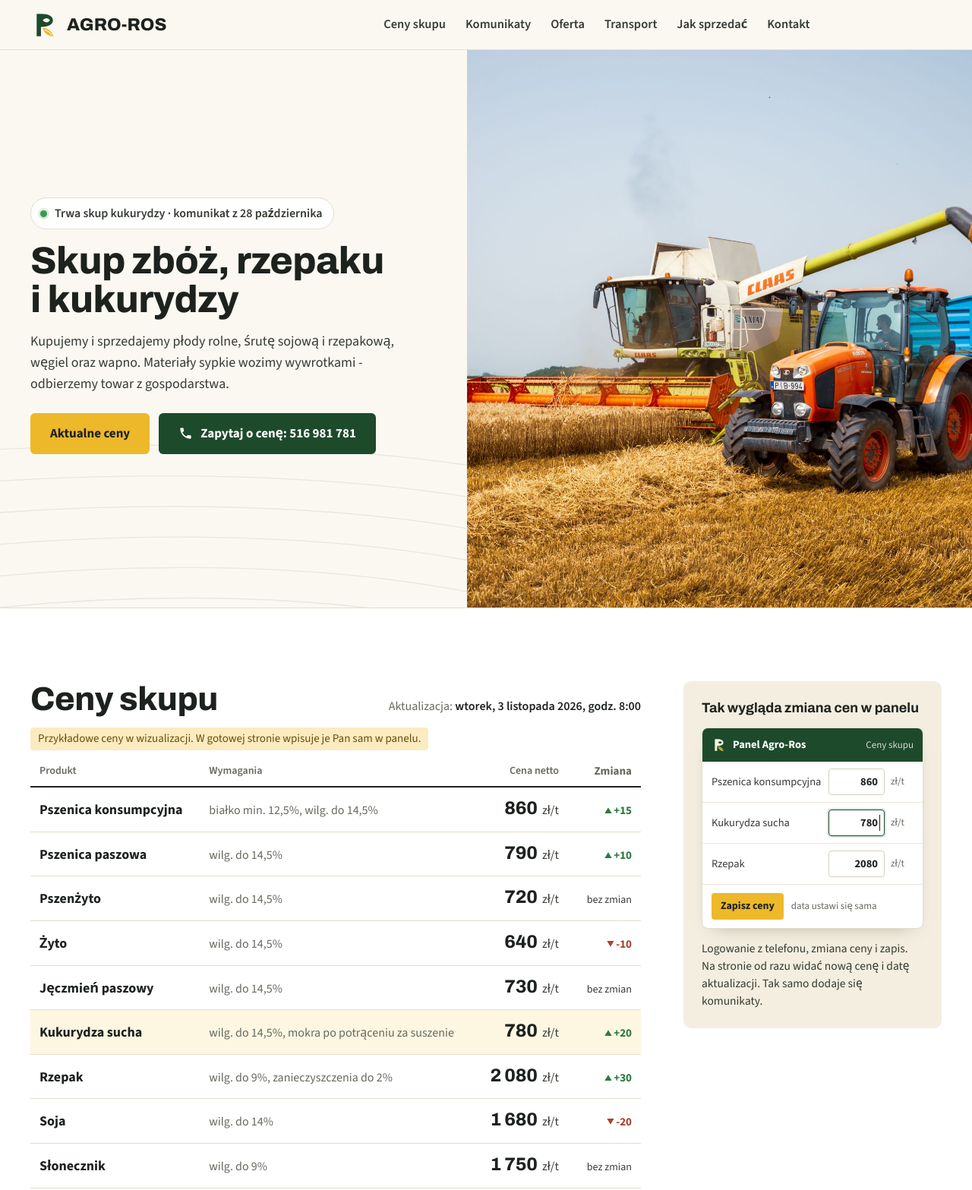
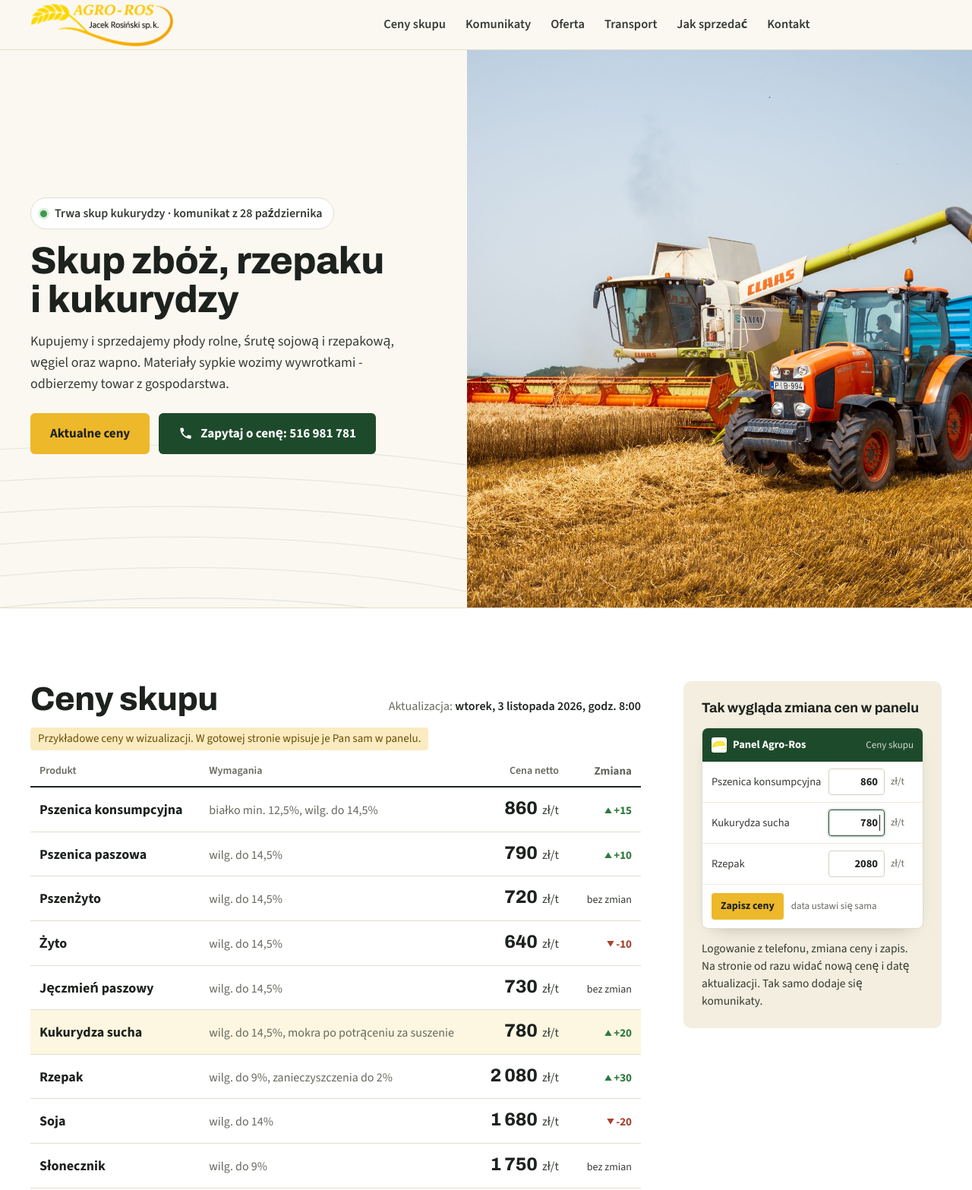
Before and after one commit to Disaster26/agroros-koncepcja, a plain HTML site: page index.html in a window 1280 px wide. Shown: the top 1567 px of the page at 76% size. Drawn offline with nearby package versions, Linux system fonts and the light colour scheme.

Commit message:
Logo klienta (z pliku od Agro-Ros) w nagłówku, stopce i favikonie

```diff
--- a/index.html
+++ b/index.html
@@ -11,8 +11,8 @@
 <link rel="preconnect" href="https://fonts.gstatic.com" crossorigin>
 <link href="https://fonts.googleapis.com/css2?family=Archivo:wdth,wght@100..125,500..800&family=Source+Sans+3:wght@400;600;700&display=swap" rel="stylesheet">
 <link rel="stylesheet" href="style.css">
-<link rel="icon" href="logo/favicon.svg" type="image/svg+xml">
-<link rel="apple-touch-icon" href="logo/favicon-512.png">
+<link rel="icon" href="logo/favicon-klient-64.png" type="image/png">
+<link rel="apple-touch-icon" href="logo/favicon-klient-512.png">
 </head>
 <body>
 <!-- WIZUALIZACJA ROBOCZA dla: Agro-Ros Jacek Rosiński sp.k. (KRS 0001022606). Zdjęcia poglądowe z Pexels, ceny i komunikaty przykładowe. -->
@@ -30,8 +30,7 @@
 <header class="top" id="top">
   <div class="top-in">
     <a class="brand" href="#top" aria-label="Agro-Ros - strona główna">
-      <svg class="brand-z" aria-hidden="true"><use href="#znak"/></svg>
-      <span class="brand-t">AGRO-ROS</span>
+      <img class="brand-logo" src="logo/agroros-logo-klient.png" width="192" height="59" alt="Agro-Ros Jacek Rosiński sp.k.">
     </a>
     <nav class="nav" id="nav" aria-label="Menu">
       <a href="#ceny">Ceny skupu</a>
@@ -94,7 +93,7 @@
       <aside class="panel" aria-label="Podgląd panelu do edycji cen">
         <p class="panel-t">Tak wygląda zmiana cen w panelu</p>
         <div class="panel-box" aria-hidden="true">
-          <div class="pb-bar"><svg class="pb-z"><use href="#znak"/></svg><span>Panel Agro-Ros</span><em>Ceny skupu</em></div>
+          <div class="pb-bar"><img class="pb-z" src="logo/favicon-klient-64.png" width="20" height="20" alt=""><span>Panel Agro-Ros</span><em>Ceny skupu</em></div>
           <div class="pb-row"><span>Pszenica konsumpcyjna</span><span class="pb-in">860</span><span class="pb-u">zł/t</span></div>
           <div class="pb-row"><span>Kukurydza sucha</span><span class="pb-in pb-act">780<i></i></span><span class="pb-u">zł/t</span></div>
           <div class="pb-row"><span>Rzepak</span><span class="pb-in">2080</span><span class="pb-u">zł/t</span></div>
@@ -241,7 +240,7 @@
   <svg class="rzedy" viewBox="0 0 1440 90" preserveAspectRatio="none" aria-hidden="true"><g fill="none" stroke="currentColor" stroke-width="1.2"><path d="M0 18C360 6 1080 6 1440 18"/><path d="M0 36C360 22 1080 22 1440 36"/><path d="M0 54C360 38 1080 38 1440 54"/><path d="M0 72C360 54 1080 54 1440 72"/><path d="M0 90C360 70 1080 70 1440 90"/></g></svg>
   <div class="wrap st-in">
     <div class="st-brand">
-      <svg class="st-z" aria-hidden="true"><use href="#znak"/></svg>
+      <img class="st-logo" src="logo/agroros-logo-klient-ciemne.png" width="176" height="54" alt="Agro-Ros" loading="lazy">
       <div>
         <p class="st-n">Agro-Ros Jacek Rosiński sp.k.</p>
         <p>ul. Pohulanka 7/39, 03-893 Warszawa</p>
--- a/style.css
+++ b/style.css
@@ -31,6 +31,9 @@ figure{margin:0}
 .top-in{height:100%;width:min(var(--wrap),100% - 48px);margin:0 auto;display:flex;align-items:center;gap:28px}
 .brand{display:flex;align-items:center;gap:10px;text-decoration:none;color:var(--ink);flex:none}
 .brand-z{width:38px;height:38px}
+.brand-logo{display:block;height:58px;width:auto}
+@media (max-width:420px){.brand-logo{height:48px}}
+.st-logo{display:block;height:54px;width:auto;flex:none}
 .brand-t{font:800 23px/1 var(--hf);font-stretch:116%;letter-spacing:.005em}
 .nav{display:flex;gap:26px;margin-left:auto}
 .nav a{color:var(--text);text-decoration:none;font-weight:600;font-size:16.5px;white-space:nowrap;padding:6px 0;border-bottom:2px solid transparent}
@@ -85,7 +88,7 @@ body:not(.po-hero) .tel-top{opacity:0;pointer-events:none;transform:translateY(-
 .panel-box{background:#fff;border:1px solid var(--line);border-radius:8px;overflow:hidden;font-size:14.5px;box-shadow:0 10px 24px -18px rgba(30,40,25,.5)}
 .pb-bar{display:flex;align-items:center;gap:8px;padding:10px 12px;background:var(--green);color:#fff;font-weight:700}
 .pb-bar em{margin-left:auto;font-style:normal;font-weight:400;opacity:.8;font-size:13px}
-.pb-z{width:20px;height:20px;--z1:#F6F1E4;--z3:var(--green)}
+.pb-z{width:20px;height:20px;object-fit:contain;background:#fff;border-radius:3px;padding:1px;--z1:#F6F1E4;--z3:var(--green)}
 .pb-row{display:grid;grid-template-columns:minmax(0,1fr) 74px 30px;align-items:center;gap:8px;padding:9px 12px;border-bottom:1px solid #EEE9DC;color:var(--text)}
 .pb-in{border:1px solid #D5CFBF;border-radius:4px;padding:5px 8px;text-align:right;font-weight:700;color:var(--ink);position:relative}
 .pb-act{border-color:var(--green);box-shadow:0 0 0 2px rgba(30,74,44,.15)}
```
Also changed, not shown: logo/agroros-logo-klient-ciemne.png (added), logo/agroros-logo-klient.png (added), logo/favicon-klient-512.png (added), logo/favicon-klient-64.png (added).
